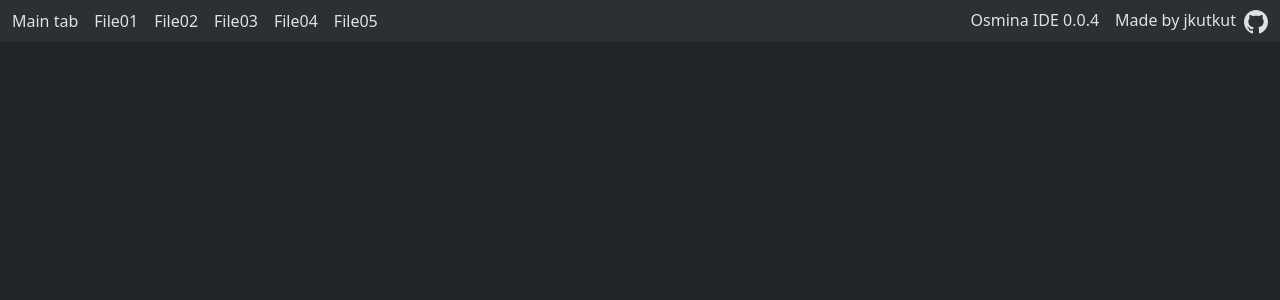
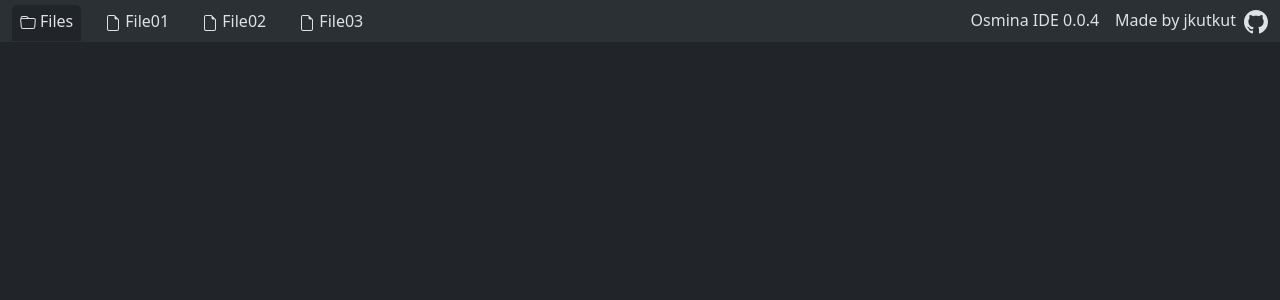
Before and after one commit to Jkutkut/osmia-ide, a React (Vite) app in the folder osmia-ide/: page / in a window 1280 px wide. Shown: the top 300 px of the page. Built offline with nearby package versions, Linux system fonts and the light colour scheme.

Commit message:
wip UI-UX: header

```diff
--- a/osmia-ide/src/App.tsx
+++ b/osmia-ide/src/App.tsx
@@ -1,34 +1,59 @@
 import './i18n/i18n.ts'
+import {useState} from 'react';
+import { useTranslation } from 'react-i18next';
+
 import NavbarProjectInfo from './components/navbar/NavbarProjectInfo'
+import NavbarFile from './components/navbar/NavbarFile.tsx';
+import NavbarItem from './components/navbar/NavbarItem.tsx';
+import FolderLogo from './assets/FolderLogo.tsx';
 
 function App() {
+  const { t } = useTranslation();
+  const [ openFiles, setOpenFiles ] = useState([
+    {
+      id: 'file-1',
+      name: 'File01'
+    },
+    {
+      id: 'file-2',
+      name: 'File02'
+    },
+    {
+      id: 'file-3',
+      name: 'File03'
+    }
+  ]);
+  const [activeTab, setActiveTab] = useState(-1);
+
+  const MAIN_TAB = -1;
   return (
     <>
-      <nav className="navbar navbar-expand-lg bg-body-tertiary">
-        <div className="container-fluid">
+      <nav className="navbar navbar-expand-lg bg-body-tertiary p-0">
+        <div className="container-fluid flex-nowrap">
           <div className='d-flex gap-3'>
-            <div>
-              <span>Main tab</span>
-            </div>
-            <div className="d-flex gap-3">
+            <NavbarItem
+              active={activeTab === MAIN_TAB}
+              onClick={() => setActiveTab(MAIN_TAB)}
+            >
               <div>
-                <span>File01</span>
+                <FolderLogo />
               </div>
-              <div>
-                <span>File02</span>
-              </div>
-              <div>
-                <span>File03</span>
-              </div>
-              <div>
-                <span>File04</span>
-              </div>
-              <div>
-                <span>File05</span>
-              </div>
+              <span>
+                {t('navbar.mainTab')}
+              </span>
+            </NavbarItem>
+            <div className="d-flex gap-1 flex-nowrap">
+              {openFiles.map((file, idx) => (
+                <NavbarItem
+                  active={activeTab === idx}
+                  onClick={() => setActiveTab(idx)}
+                  key={file.id}
+                >
+                  <NavbarFile file={file}/>
+                </NavbarItem>
+              ))}
             </div>
           </div>
-
           <NavbarProjectInfo />
         </div>
       </nav>
--- /dev/null
+++ b/osmia-ide/src/assets/FileLogo.tsx
@@ -0,0 +1,9 @@
+const FileLogo = () => {
+  return (
+    <svg xmlns="http://www.w3.org/2000/svg" width="16" height="16" fill="currentColor" class="bi bi-file-earmark" viewBox="0 0 16 16">
+      <path d="M14 4.5V14a2 2 0 0 1-2 2H4a2 2 0 0 1-2-2V2a2 2 0 0 1 2-2h5.5zm-3 0A1.5 1.5 0 0 1 9.5 3V1H4a1 1 0 0 0-1 1v12a1 1 0 0 0 1 1h8a1 1 0 0 0 1-1V4.5z"/>
+    </svg>
+  );
+};
+
+export default FileLogo;
--- /dev/null
+++ b/osmia-ide/src/assets/FolderLogo.tsx
@@ -0,0 +1,9 @@
+const FolderLogo = () => {
+  return (
+    <svg xmlns="http://www.w3.org/2000/svg" width="16" height="16" fill="currentColor" className="bi bi-folder" viewBox="0 0 16 16">
+      <path d="M.54 3.87.5 3a2 2 0 0 1 2-2h3.672a2 2 0 0 1 1.414.586l.828.828A2 2 0 0 0 9.828 3h3.982a2 2 0 0 1 1.992 2.181l-.637 7A2 2 0 0 1 13.174 14H2.826a2 2 0 0 1-1.991-1.819l-.637-7a2 2 0 0 1 .342-1.31zM2.19 4a1 1 0 0 0-.996 1.09l.637 7a1 1 0 0 0 .995.91h10.348a1 1 0 0 0 .995-.91l.637-7A1 1 0 0 0 13.81 4zm4.69-1.707A1 1 0 0 0 6.172 2H2.5a1 1 0 0 0-1 .981l.006.139q.323-.119.684-.12h5.396z"/>
+    </svg>
+  );
+};
+
+export default FolderLogo;
--- /dev/null
+++ b/osmia-ide/src/assets/GitHubLogo.tsx
@@ -0,0 +1,9 @@
+const GitHubLogo = () => {
+  return (
+    <svg xmlns="http://www.w3.org/2000/svg" width="24" height="24" fill="currentColor" className="bi bi-github" viewBox="0 0 16 16">
+      <path d="M8 0C3.58 0 0 3.58 0 8c0 3.54 2.29 6.53 5.47 7.59.4.07.55-.17.55-.38 0-.19-.01-.82-.01-1.49-2.01.37-2.53-.49-2.69-.94-.09-.23-.48-.94-.82-1.13-.28-.15-.68-.52-.01-.53.63-.01 1.08.58 1.23.82.72 1.21 1.87.87 2.33.66.07-.52.28-.87.51-1.07-1.78-.2-3.64-.89-3.64-3.95 0-.87.31-1.59.82-2.15-.08-.2-.36-1.02.08-2.12 0 0 .67-.21 2.2.82.64-.18 1.32-.27 2-.27.68 0 1.36.09 2 .27 1.53-1.04 2.2-.82 2.2-.82.44 1.1.16 1.92.08 2.12.51.56.82 1.27.82 2.15 0 3.07-1.87 3.75-3.65 3.95.29.25.54.73.54 1.48 0 1.07-.01 1.93-.01 2.2 0 .21.15.46.55.38A8.012 8.012 0 0 0 16 8c0-4.42-3.58-8-8-8z"></path>
+    </svg>
+  );
+};
+
+export default GitHubLogo;
--- /dev/null
+++ b/osmia-ide/src/components/navbar/NavbarFile.tsx
@@ -0,0 +1,25 @@
+import FileLogo from "../../assets/FileLogo";
+
+interface Props {
+  file: {
+    id: string
+    name: string
+  }
+}
+
+const NavbarFile = ({file}: Props) => {
+  const closeTab = () => {
+    alert('close tab'); // TODO handle
+  };
+  return <>
+      <div>
+        <FileLogo />
+      </div>
+      <span>{file.name}</span>
+      <span className="close-tab" onClick={closeTab}>
+        &times;
+      </span>
+  </>
+};
+
+export default NavbarFile;
--- /dev/null
+++ b/osmia-ide/src/components/navbar/NavbarItem.scss
@@ -0,0 +1,25 @@
+@import '../../sass/main.scss';
+
+$border-radius: 5px;
+
+.nav-file-item {
+    cursor: pointer;
+    border-radius: $border-radius $border-radius 0 0;
+    .close-tab {
+        visibility: hidden;
+    }
+}
+
+.nav-file-item.active {
+    background-color: var(--bs-body-bg);
+    .close-tab {
+        visibility: visible;
+    }
+}
+
+.nav-file-item:not(.active):hover {
+    background-color: var(--bs-secondary-bg);
+    .close-tab {
+        visibility: visible;
+    }
+}
--- /dev/null
+++ b/osmia-ide/src/components/navbar/NavbarItem.tsx
@@ -0,0 +1,23 @@
+import './NavbarItem.scss';
+
+interface Props {
+  active: boolean,
+  onClick: () => void,
+  children: React.ReactNode
+};
+
+const NavbarItem = ({active, onClick, children}: Props) => {
+  return (
+    <div
+      onClick={onClick}
+      className={
+        "nav-item nav-file-item d-flex gap-1 pt-1 mt-1 pb-2 ps-2 pe-2" +
+        (active ? ' active' : '')
+      }
+    >
+      {children}
+    </div>
+  );
+};
+
+export default NavbarItem;
--- a/osmia-ide/src/components/navbar/NavbarProjectInfo.tsx
+++ b/osmia-ide/src/components/navbar/NavbarProjectInfo.tsx
@@ -1,13 +1,14 @@
 import {version, repository} from '../../../package.json';
 import {useTranslation} from 'react-i18next';
 import './NavbarProjectInfo.scss';
+import GitHubLogo from '../../assets/GitHubLogo';
 
 const NavbarProjectInfo = () => {
   const {t} = useTranslation();
 
-  return <div className="d-flex gap-3">
+  return <div className="d-flex gap-3 pt-2 pb-2">
     <a className="nav-link" href={repository.url} target='_blank' rel="noreferrer">
-      <span className="nav-link">
+      <span className="nav-link text-nowrap">
         {t('name')} {version}
       </span>
     </a>
@@ -15,9 +16,7 @@ const NavbarProjectInfo = () => {
       <span className="desktop-only me-2">
         {t('madeBy', {author: 'jkutkut'})}
       </span>
-      <svg xmlns="http://www.w3.org/2000/svg" width="24" height="24" fill="currentColor" className="bi bi-github" viewBox="0 0 16 16">
-        <path d="M8 0C3.58 0 0 3.58 0 8c0 3.54 2.29 6.53 5.47 7.59.4.07.55-.17.55-.38 0-.19-.01-.82-.01-1.49-2.01.37-2.53-.49-2.69-.94-.09-.23-.48-.94-.82-1.13-.28-.15-.68-.52-.01-.53.63-.01 1.08.58 1.23.82.72 1.21 1.87.87 2.33.66.07-.52.28-.87.51-1.07-1.78-.2-3.64-.89-3.64-3.95 0-.87.31-1.59.82-2.15-.08-.2-.36-1.02.08-2.12 0 0 .67-.21 2.2.82.64-.18 1.32-.27 2-.27.68 0 1.36.09 2 .27 1.53-1.04 2.2-.82 2.2-.82.44 1.1.16 1.92.08 2.12.51.56.82 1.27.82 2.15 0 3.07-1.87 3.75-3.65 3.95.29.25.54.73.54 1.48 0 1.07-.01 1.93-.01 2.2 0 .21.15.46.55.38A8.012 8.012 0 0 0 16 8c0-4.42-3.58-8-8-8z"></path>
-      </svg>
+      <GitHubLogo />
     </a>
   </div>;
 };
--- a/osmia-ide/src/i18n/en.i18n.json
+++ b/osmia-ide/src/i18n/en.i18n.json
@@ -1,4 +1,5 @@
 {
     "name": "Osmina IDE",
+    "navbar.mainTab": "Files",
     "madeBy": "Made by {{author}}"
 }
```
